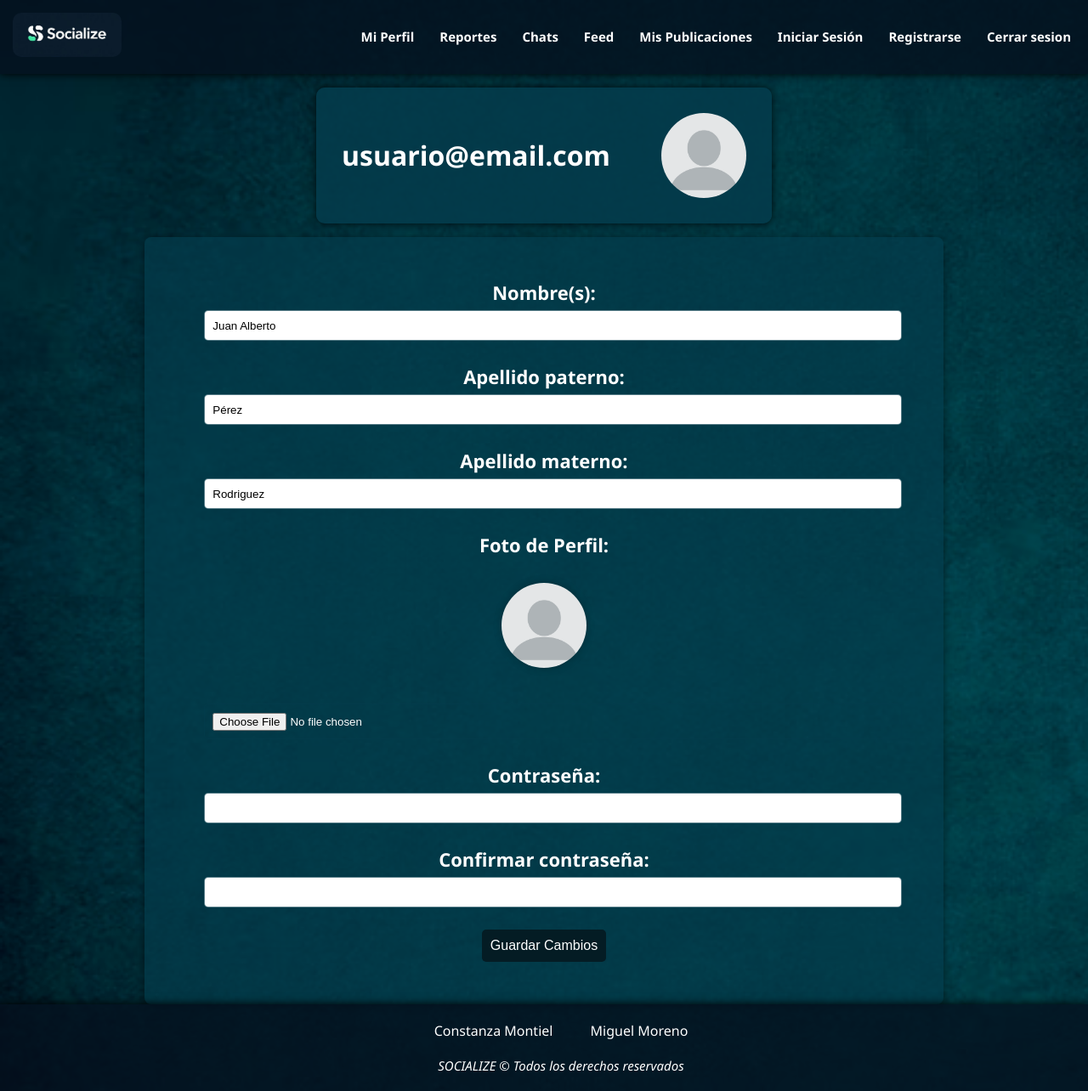
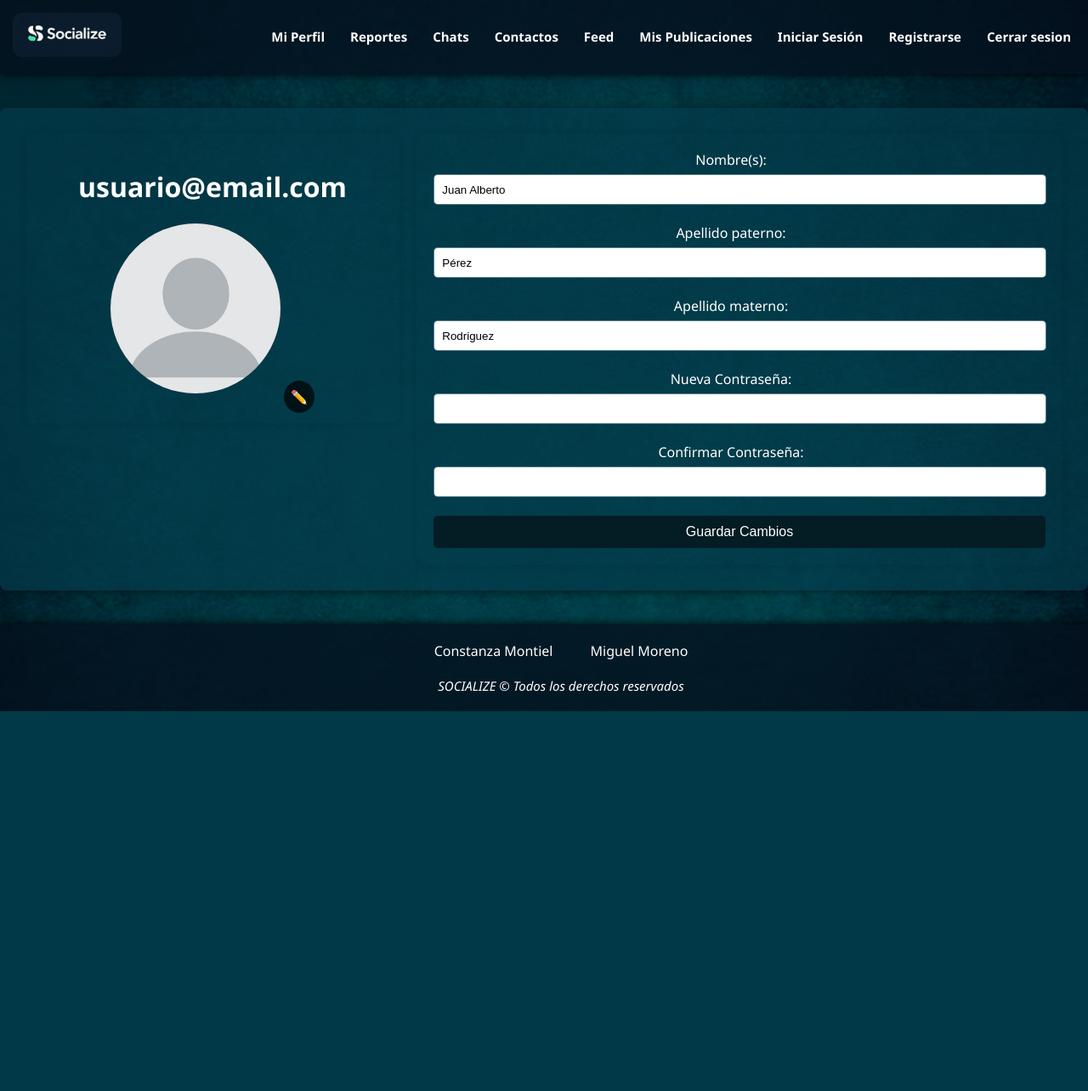
Before and after one commit to MiguelMoreno99/CAPA_INTERMEDIA, a PHP site: page /usuario in a window 1280 px wide. Shown: the whole page at 85% size. After the commit the page ends 837 px from the top, so only its background shows below. Run offline with PHP 8.4, Linux system fonts and the light colour scheme.

Commit message:
SE AGREGA LA VENTANA PARA AGREGAR USUARIOS, SE ESTILIZA EL PERFIL Y SE ARREGLAN BUGS DE LA FEED

```diff
--- /dev/null
+++ b/CONTROLLERS/contactos.php
@@ -0,0 +1,5 @@
+<?php
+
+$title = 'Contactos';
+
+require 'VIEWS/contactos.php';
--- a/CSS/usuario.css
+++ b/CSS/usuario.css
@@ -1,60 +1,67 @@
-/* Tarjeta del usuario */
-.Header-Container {
-  padding: 1em;
-  padding-inline: 5%;
-  display: flex;
-  justify-content: center;
-}
-
-.divProfile {
-  background-color: #043c4cd7;
-  display: flex;
-  align-items: center;
-  justify-content: center;
-  padding: 30px;
-  box-shadow: 0 0 10px rgba(0, 0, 0, 0.774);
-  border-radius: 10px;
-  color: white;
-}
-
-.divProfile img {
-  border-radius: 50%;
-  width: 100px;
-  height: 100px;
-  margin-left: 60px;
-}
-
-.Info-Container {
+/* Contenedor central */
+.registro-contenedor {
   flex: 1;
   display: flex;
   justify-content: center;
   align-items: center;
+  padding: 40px 0;
 }
 
-/* Informacion del usuario */
-.divInfo {
+.registro-caja {
+  display: flex;
+  justify-content: space-between;
+  align-items: center;
   background-color: #043c4cab;
   padding: 30px;
   border-radius: 8px;
   box-shadow: 0 2px 10px rgba(0, 0, 0, 0.459);
-  width: 40em;
+  width: 100%;
   text-align: center;
-  font-weight: bold;
-  color: white;
-  font-size: 22px;
 }
 
-#info_usuarioForm {
-  margin: 20px;
+/* Perfil del usuario */
+.Perfil-Container {
+  max-width: 400px;
+  width: 40%;
+  margin-bottom: auto;
+  margin-right: 20px;
+  padding: 20px;
+  border-radius: 10px;
+  box-shadow: 0 0 10px rgba(0, 0, 0, 0.1);
+}
+
+.Perfil-Container img {
+  width: 200px;
+  height: 200px;
+  border-radius: 50%;
+  object-fit: cover;
+  margin-bottom: 10px;
+}
+
+.edit-icon {
+  background: rgba(0, 0, 0, 0.7);
+  color: white;
+  padding: 8px;
+  border-radius: 50%;
+  cursor: pointer;
+}
+
+/* Información del usuario */
+.Info-Container {
+  max-width: 800px;
+  width: 70%;
+  margin: auto;
+  padding: 20px;
+  border-radius: 10px;
+  box-shadow: 0 0 10px rgba(0, 0, 0, 0.1);
+}
+
+.divInfo form {
+  display: flex;
+  flex-direction: column;
 }
 
 .form-grupo {
-  margin: 20px;
+  margin-bottom: 15px;
+  margin-right: 20px;
 }
-
-.divInfo img {
-  border-radius: 50%;
-  width: 100px;
-  height: 100px;
-  box-shadow: 0 0 10px rgba(0, 0, 0, 0.253);
-}
--- a/PHP/router.php
+++ b/PHP/router.php
@@ -7,6 +7,7 @@ $routes = [
     '' => 'CONTROLLERS/pagina_principal.php',
     'inicio_sesion' => 'CONTROLLERS/inicio_sesion.php',
     'mensajes' => 'CONTROLLERS/mensajes.php',
+    'contactos' => 'CONTROLLERS/contactos.php',
     'mis_publicaciones' => 'CONTROLLERS/mis_publicaciones.php',
     'nueva_publicacion' => 'CONTROLLERS/nueva_publicacion.php',
     'pagina_principal' => 'CONTROLLERS/pagina_principal.php',
--- a/VIEWS/TEMPLATES/header.php
+++ b/VIEWS/TEMPLATES/header.php
@@ -7,6 +7,7 @@
       <li><a href="usuario">Mi Perfil</a></li>
       <li><a href="reportes">Reportes</a></li>
       <li><a href="mensajes">Chats</a></li>
+      <li><a href="contactos">Contactos</a></li>
       <li><a href="/">Feed</a></li>
       <li><a href="mis_publicaciones">Mis Publicaciones</a></li>
       <li><a href="inicio_sesion">Iniciar Sesión</a></li>
--- a/VIEWS/usuario.php
+++ b/VIEWS/usuario.php
@@ -11,57 +11,63 @@
 
 <body>
     <?php require 'TEMPLATES/header.php'; ?>
-    <div class="Header-Container">
-        <div class="divProfile">
+
+    <main class="registro-contenedor">
+        <div class="registro-caja">
+            <!-- Cabecera del perfil -->
+            <div class="Perfil-Container">
                 <h1>usuario@email.com</h1>
-            <img src="IMG/perfil.webp" alt="imagen" />
-        </div>
+                <img class="profilePreview" id="profilePreview" src="IMG/perfil.webp" alt="Foto de perfil" />
+                <span class="edit-icon" onclick="document.getElementById('foto').click();">✏️</span>
+                <input type="file" id="foto" name="imagen_usuario" accept="image/*" onchange="loadFile(event)" hidden />
             </div>
 
+            <!-- Información del usuario -->
             <div class="Info-Container">
                 <div class="divInfo">
                     <form id="info_usuarioForm">
                         <div class="form-grupo">
-                    <label for="Nombre">Nombre(s):</label>
-                    <input type="text" id="nombre" name="nombre_usuario" value="Juan Alberto" autocomplete="username" />
+                            <label for="nombre">Nombre(s):</label>
+                            <input type="text" id="nombre" name="nombre_usuario" value="Juan Alberto"
+                                autocomplete="username" />
                             <div class="error-message"></div>
                         </div>
+
                         <div class="form-grupo">
-                    <label for="Usuario">Apellido paterno:</label>
+                            <label for="apellido_paterno">Apellido paterno:</label>
                             <input type="text" id="apellido_paterno" name="apellido_paterno" value="Pérez"
                                 autocomplete="username" />
                             <div class="error-message"></div>
                         </div>
+
                         <div class="form-grupo">
-                    <label for="Usuario">Apellido materno:</label>
+                            <label for="apellido_materno">Apellido materno:</label>
                             <input type="text" id="apellido_materno" name="apellido_materno" value="Rodriguez"
                                 autocomplete="username" />
                             <div class="error-message"></div>
                         </div>
+
                         <div class="form-grupo">
-                    <label for="select_image">Foto de Perfil:</label><br /><br />
-                    <img class="profilePreview" id="profilePreview" src="IMG/perfil.webp" alt="Foto de perfil" />
-                    <br /><br />
-                    <input type="file" id="foto" name="imagen_usuario" accept="image/*" onchange="loadFile(event)" />
+                            <label for="password">Nueva Contraseña:</label>
+                            <input type="password" id="password" name="contrasenia_usuario"
+                                autocomplete="new-password" />
                             <div class="error-message"></div>
                         </div>
+
                         <div class="form-grupo">
-                    <label for="password">Contraseña:</label>
-                    <input type="password" id="password" name="contrasenia_usuario" autocomplete="new-password" />
-                    <div class="error-message"></div>
-                </div>
-                <div class="form-grupo">
-                    <label for="confirm_password">Confirmar contraseña:</label>
+                            <label for="confirm_password">Confirmar Contraseña:</label>
                             <input type="password" id="confirm_password" name="confirm_contrasenia"
                                 autocomplete="new-password" />
                             <div class="error-message"></div>
                         </div>
-                <button type="submit" id="guardar_cambiosBtn" class="btn">
-                    Guardar Cambios
-                </button>
+
+                        <button type="submit" class="btn guardar_cambios" id="guardar_cambiosBtn">Guardar
+                            Cambios</button>
                     </form>
                 </div>
             </div>
+        </div>
+    </main>
     <?php require 'TEMPLATES/footer.php'; ?>
     <script src="JS/usuario.js"></script>
 </body>
```
Also changed, not shown: CSS/contactos.css (added, +42 -0 lines), JS/contactos.js (added, +65 -0 lines), JS/inicio_sesion.js (+7 -6 lines), JS/mis_publicaciones.js (+31 -21 lines), JS/pagina_principal.js (+21 -7 lines), JS/registro_usuario.js (+12 -16 lines), JS/usuario.js (+12 -28 lines), VIEWS/contactos.php (added, +30 -0 lines). Lines whose indentation alone changed are shown as unchanged.
